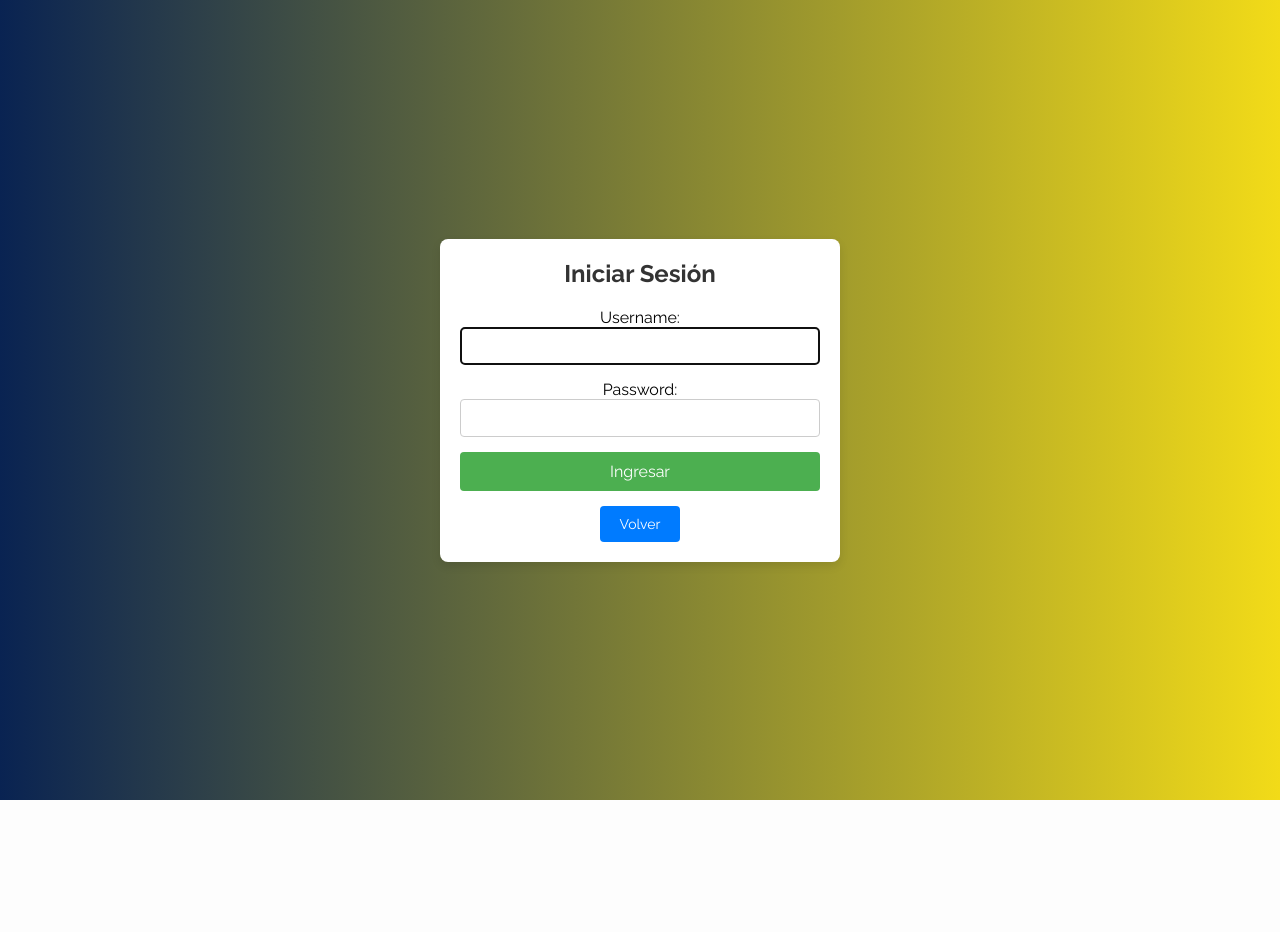
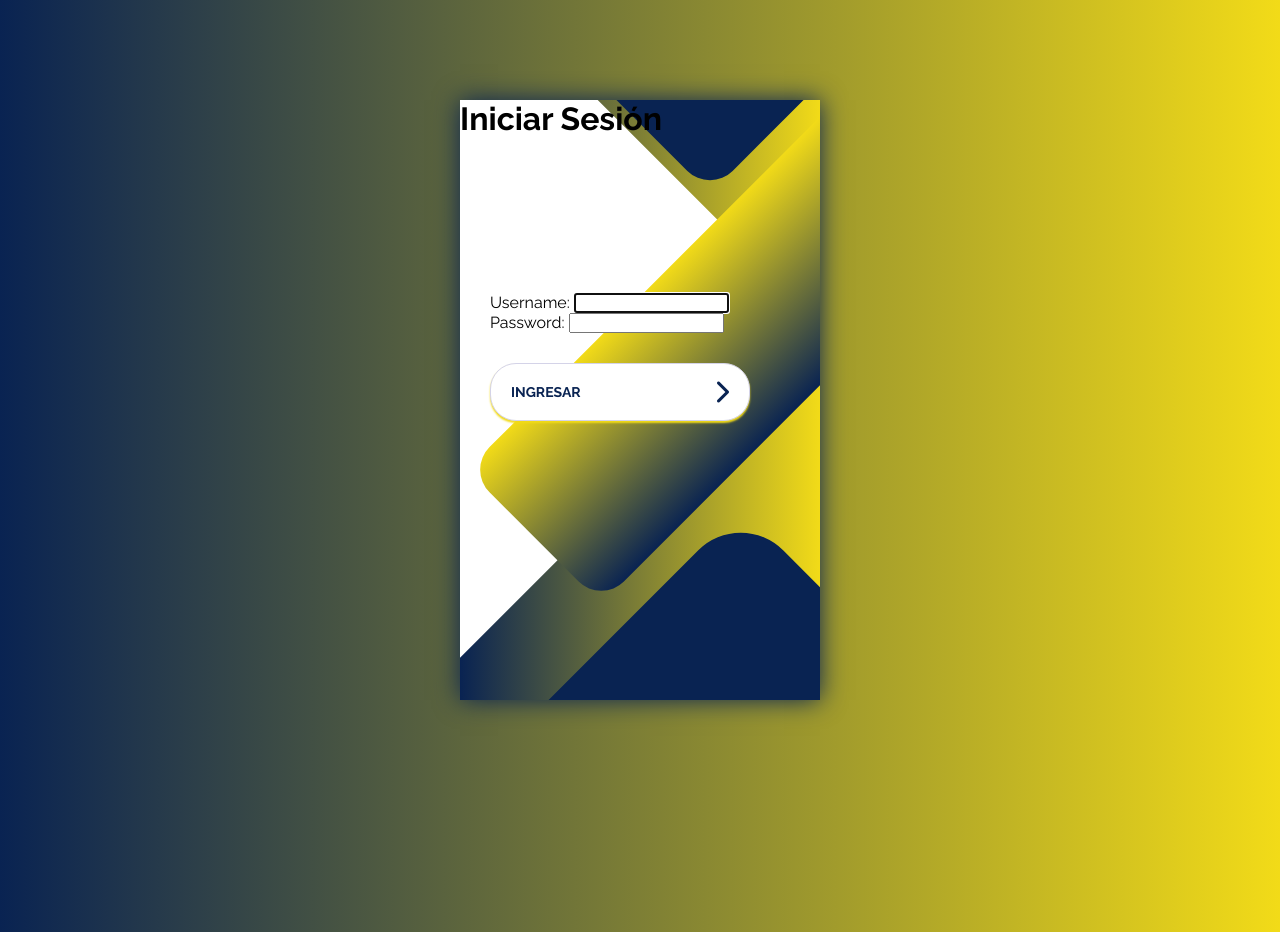
Before and after one commit to Angu017/Save_in, a Django app: page /signin/ in a window 1280 px wide. Before the commit the page ends 800 px from the top, so only its background shows below. Run offline with Django 5.2, Linux system fonts and the light colour scheme; some libraries are stand-ins or nearby versions.

Commit message:
Update signin.html

```diff
--- a/ventas/pagina/templates/signin.html
+++ b/ventas/pagina/templates/signin.html
@@ -1,27 +1,34 @@
 {% load static %}
-<link rel="stylesheet" href="{% static 'css/log_in.css' %}">
 <!DOCTYPE html>
 <html lang="es">
 <head>
     <meta charset="UTF-8">
     <meta name="viewport" content="width=device-width, initial-scale=1.0">
     <title>Inicio de Sesión</title>
+    <link rel="stylesheet" href="{% static 'css/log_in.css' %}">
 </head>
 <body>
-
-    <div class="card">
-        <h1>Iniciar Sesión</h1>
-
-        <form method="post">
-            {% csrf_token %}
-            {{ form.as_p }}
-            <button type="submit">Ingresar</button>
-        </form>
-
-        <a href="javascript:history.back()">
-            <button class="btn-back">Volver</button>
-        </a>
+    <div class="container">
+        <div class="screen">
+            <div class="screen__content">
+                <h1>Iniciar Sesión</h1>
+                <form method="post" class="login">
+                    {% csrf_token %}
+                    {{ form.as_p }}
+                    <button type="submit" class="login__submit">
+                        Ingresar
+                        <i class="button__icon fas fa-chevron-right"></i>
+                    </button>
+                </form>
+            </div>
+            <div class="screen__background">
+                <span class="screen__background__shape screen__background__shape1"></span>
+                <span class="screen__background__shape screen__background__shape2"></span>
+                <span class="screen__background__shape screen__background__shape3"></span>
+                <span class="screen__background__shape screen__background__shape4"></span>
+            </div>
+        </div>
     </div>
-
+    <script src="https://kit.fontawesome.com/a076d05399.js" crossorigin="anonymous"></script>
 </body>
 </html>
```
